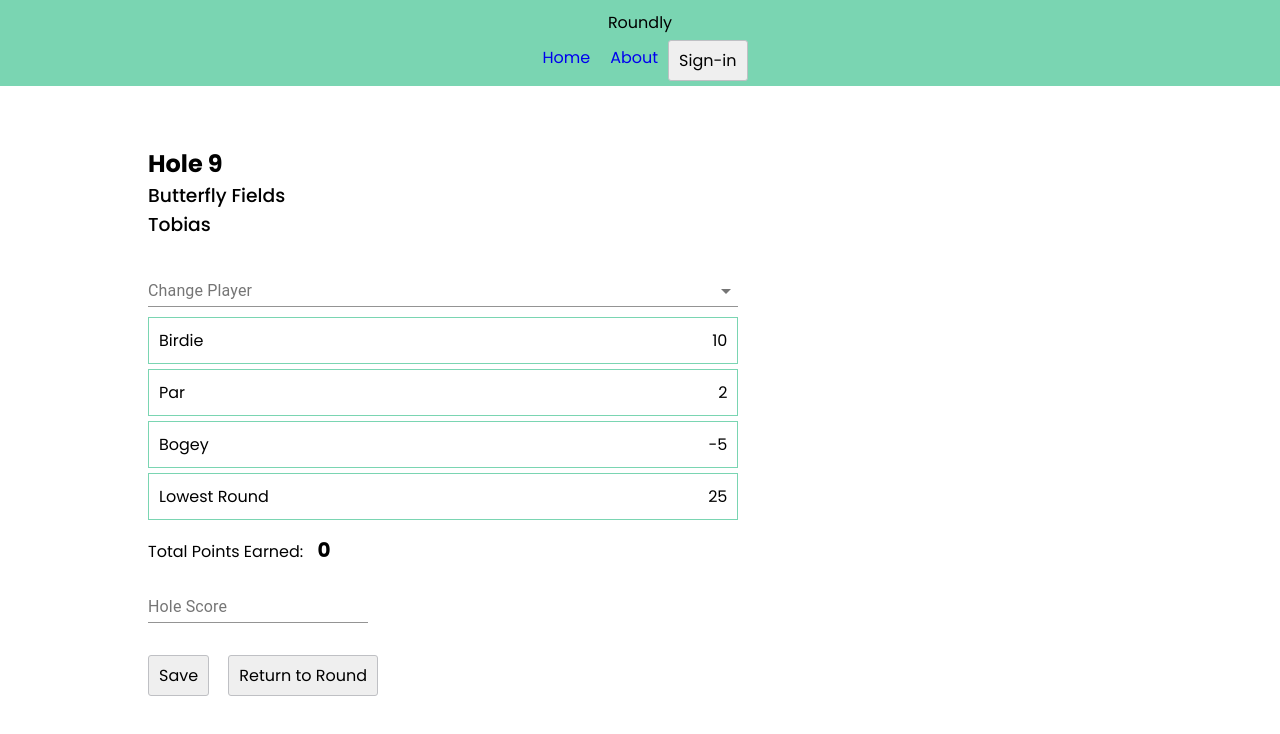
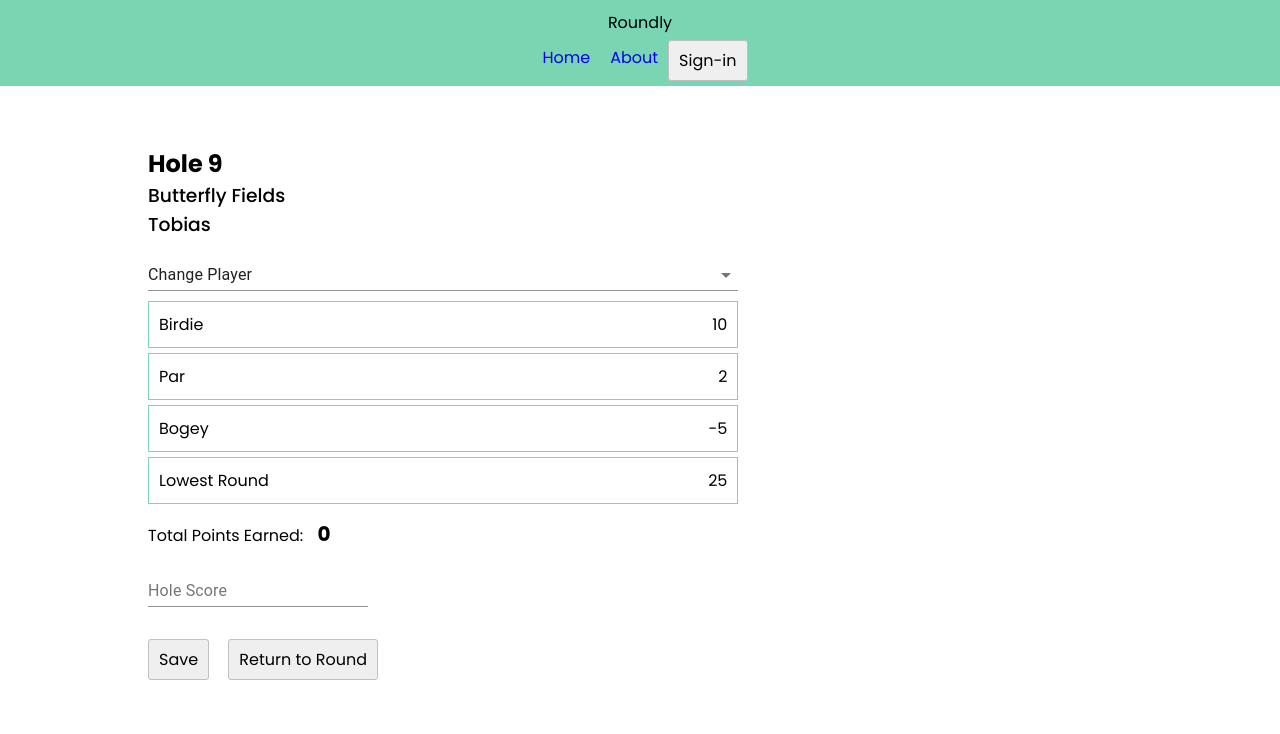
Before and after one commit to jason-roundtree/roundly-old, a React (Create React App) app: page /player-hole/1 in a window 1280 px wide. Shown: the top 734 px of the page. Built offline with nearby package versions, Linux system fonts and the light colour scheme; what auth0-js would draw is missing.

Commit message:
Setup player select input to always display label inside of input

```diff
--- a/src/components/Scorecard/PlayerHole.js
+++ b/src/components/Scorecard/PlayerHole.js
@@ -6,6 +6,7 @@ import styled from 'styled-components'
 import data from './roundData'
 
 const UL = styled.ul` margin-top: 10px; `
+
 const Form = styled.form`
     width: 80%;
     margin: 40px auto 0;
@@ -128,7 +129,7 @@ export default function PlayerHole(props) {
                 <Input
                     type="number"
                     name="scoreInput"
-                    onChange={(e) => setScore(e.target.value)}
+                    onChange={e => setScore(e.target.value)}
                     value={scoreInput}
                     autoComplete="off"
 
--- a/src/components/Scorecard/PlayerSelect.js
+++ b/src/components/Scorecard/PlayerSelect.js
@@ -1,4 +1,4 @@
-import React, { useRef } from 'react'
+import React, { useState, useRef } from 'react'
 import { withRouter } from "react-router-dom"
 import {
     FormControl,
@@ -17,21 +17,22 @@ const MuiFormControl = Mui_styled(FormControl)({
 })
 
 function PlayerSelect(props) {
-    const selectEl = useRef(null);
-    function handlePlayerChange(e, child) {
-        console.log('props.history: ', props.history)
+    function handlePlayerChange(_, child) {
+        // console.log('props.history: ', props.history)
         props.history.push(`/player-hole/${child.props.playerid}`)
-        selectEl.current.blur()
     }
-    // console.log('props.history: ', props.history)
+
     return (
         <MuiFormControl>
-            <InputLabel htmlFor="changePlayer">
+            {/* <InputLabel htmlFor="changePlayer" focused={playerSelectFocused}>
                 Change Player
-            </InputLabel>
+            </InputLabel> */}
+            {/* TODO: Figure out how to match this font color with other inputs? */}
+            {/* TODO: Is there a way to use InputLabel and have the label move back inside of the select input once a new player has been selected? */}
             <Select
-                ref={selectEl}
                 onChange={handlePlayerChange}
+                displayEmpty={true}
+                renderValue={() => 'Change Player'}
                 name="changePlayer"
             >
                 {props.players.map(player => {
```
